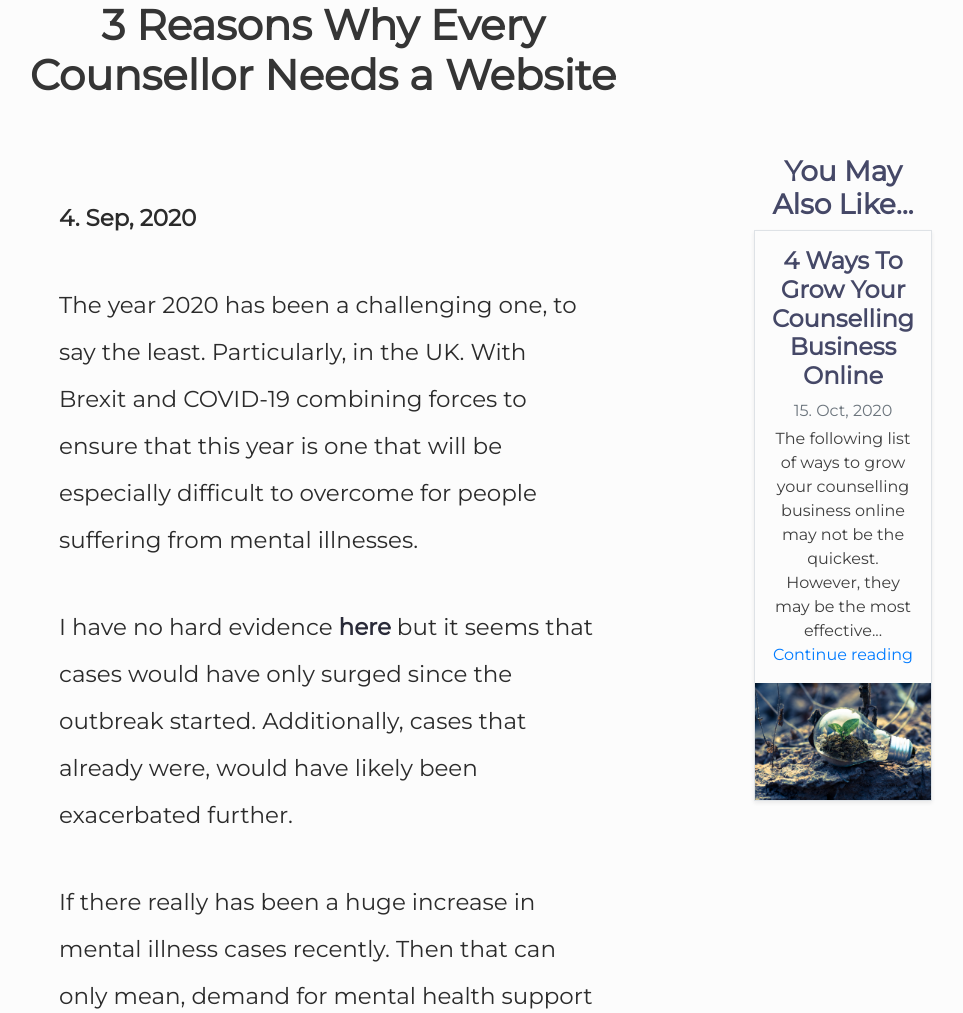
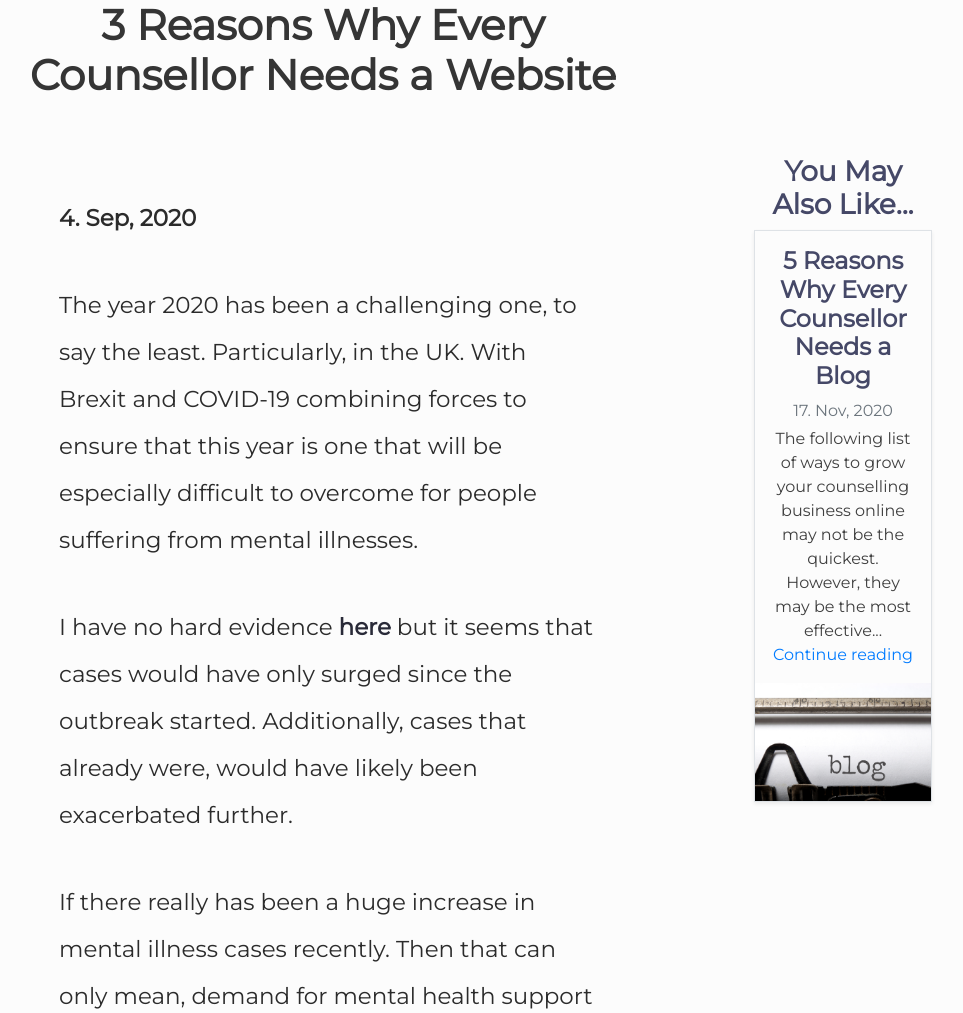
Before and after one commit to greevesh/portfolio_website, a PHP site: page /blog/reasons-every-counsellor-needs-website.html in a window 1280 px wide. Shown: the part 606-1619 px from the top of the page, without its empty margins (317-1280 px from the left). Run offline with PHP 8.4, Linux system fonts and the light colour scheme.

Commit message:
Changed you might light article cover photo on one of the article pages.

```diff
--- a/blog/reasons-every-counsellor-needs-website.html
+++ b/blog/reasons-every-counsellor-needs-website.html
@@ -77,13 +77,13 @@
         <h3 align="center">You May Also Like...</h3>
         <div class="no-gutters border shadow-sm">
           <div class="p-3 d-flex flex-column">
-            <h4 align="center">4 Ways To Grow Your Counselling Business Online</h4>
-            <div align="center" class="mb-1 text-muted">15. Oct, 2020</div>
+            <h4 align="center">5 Reasons Why Every Counsellor Needs a Blog</h4>
+            <div align="center" class="mb-1 text-muted">17. Nov, 2020</div>
             <p align="center" class="mb-auto">The following list of ways to grow your counselling business online may not be the quickest. However, they may be the most effective...</p>
             <a align="center" href="ways-grow-counselling-business-online.html">Continue reading</a>
           </div>
           <div class="col-auto d-none d-lg-block">
-            <img class="img-fluid" src="../images/main/ways-grow-counselling-business-online.jpeg" alt="ways-grow-counselling-business-online">
+            <img class="img-fluid" src="../images/main/every-counsellor-needs-blog.jpg" alt="ways-grow-counselling-business-online">
           </div>
         </div>
       </div>
--- a/index.php
+++ b/index.php
@@ -144,7 +144,7 @@
 
             <a href="blog/reasons-every-counsellor-needs-blog.html"><img class="img-fluid" src="images/main/every-counsellor-needs-blog.jpg" alt="every-counsellor-needs-blog"></a>
             <br><br>
-            <b>15. Oct, 2020</b>
+            <b>17. Nov, 2020</b>
             <h4 class="pt-3">5 Reasons Why Every Counsellor Needs a Blog</h4>
 
           </div>
```
